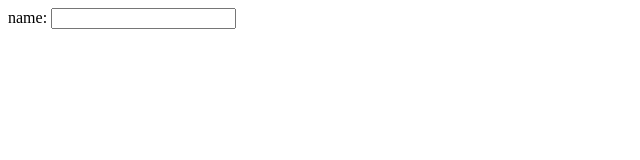
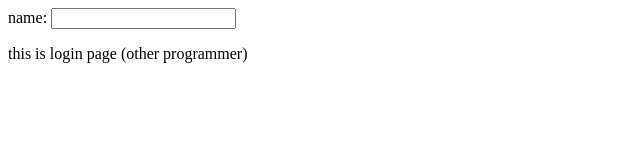
Before and after one commit to emad547/git-practice, a plain HTML site: page login.html in a window 1280 px wide. Shown: the whole page, without its empty margins (0-640 px from the left). Drawn offline with Linux system fonts and the light colour scheme.

Commit message:
a paragraph tag add to login.html file

```diff
--- a/login.html
+++ b/login.html
@@ -9,6 +9,7 @@
     <form action="./index.html">
         <label for="">name:</label>
         <input type="text">
+        <p>this is login page (other programmer)</p>
     </form>
 </body>
 </html>
```
